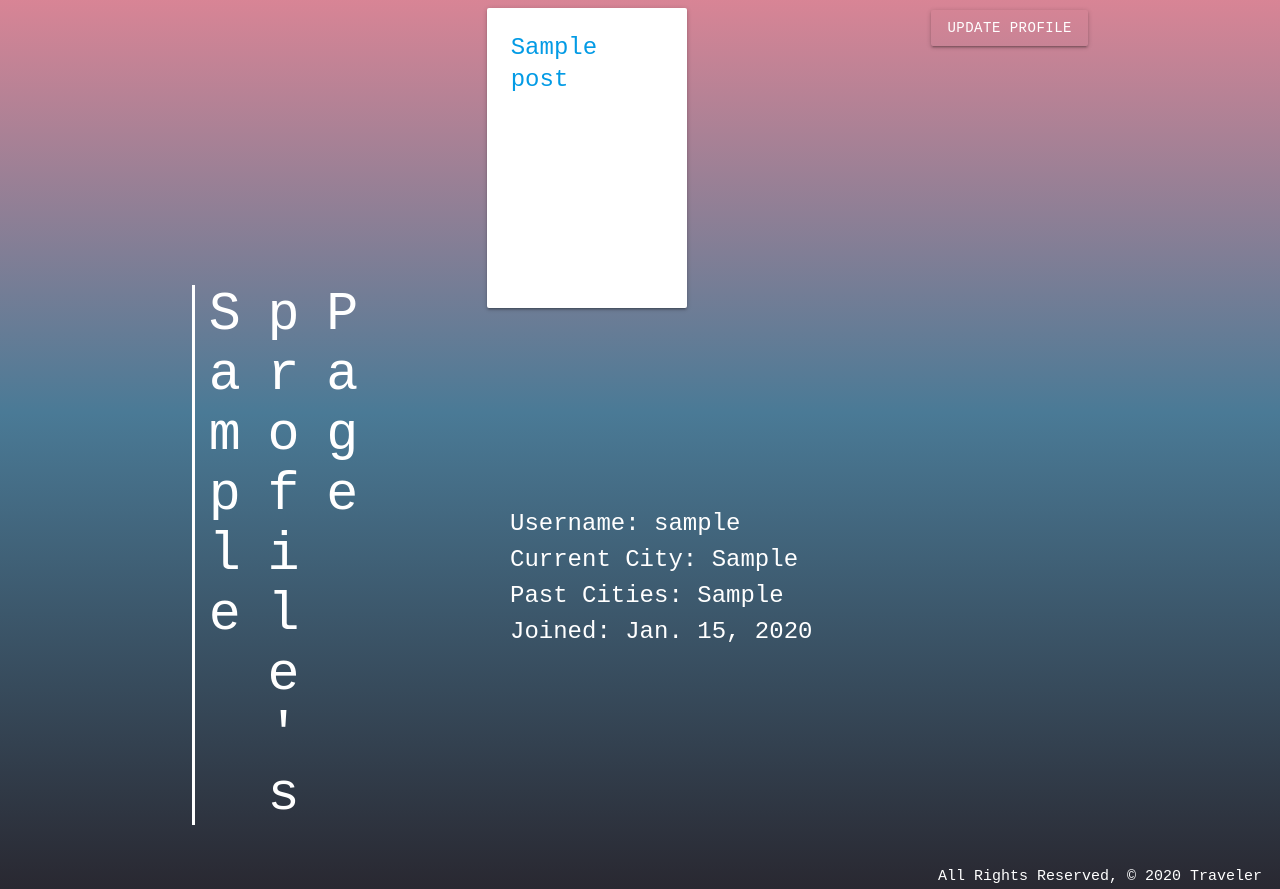
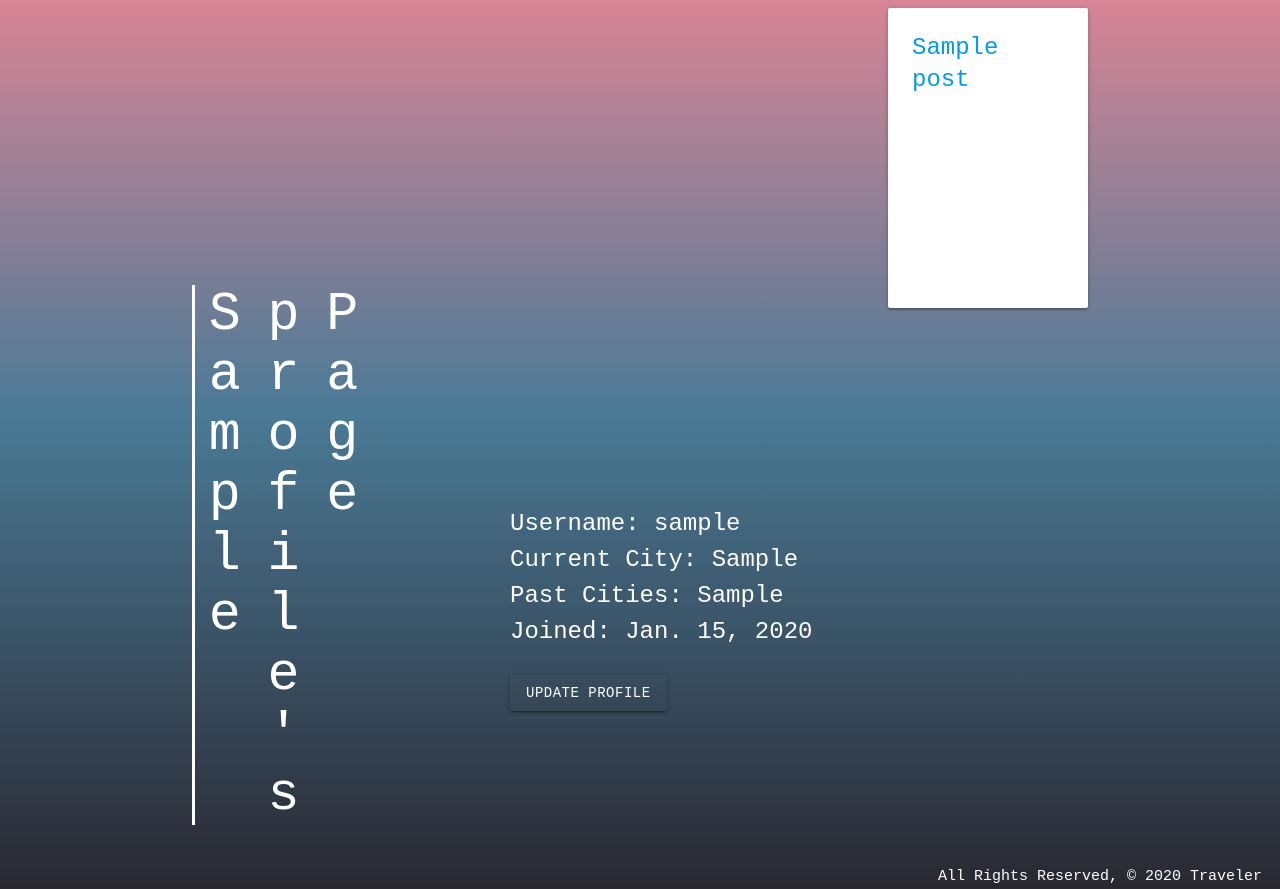
Before and after one commit to CSimoneCode/Project-Wayfarer, a Django app: page /profile/ in a window 1280 px wide. Shown: the part 64-953 px from the top of the page. Run offline with Django 3.2, Linux system fonts and the light colour scheme; a user stored in the database is signed in; tables that the repository leaves empty hold one stand-in row (values such as "Sample post").

Commit message:
Profile Index Page Button Fix

```diff
--- a/main_app/static/css/style.css
+++ b/main_app/static/css/style.css
@@ -144,6 +144,10 @@ label {
   font-size: x-large;
 }
 
+.profile-cont .btn {
+  margin-top: 25px;
+}
+
 footer {
   padding-top: 0;
   text-align: right;
--- a/main_app/static/css/style.scss
+++ b/main_app/static/css/style.scss
@@ -157,13 +157,15 @@ label {
     position: absolute;
     top: 570px;
     left: 500px;
+
     p {
         font-size: x-large;
     }
 
+    .btn {
+        margin-top: 25px;
+    }
 }
-
-
 
 // --------------------------------------- Footer
 footer {
--- a/main_app/templates/profiles/index.html
+++ b/main_app/templates/profiles/index.html
@@ -5,13 +5,6 @@
 <span  class="rotate">
   <h2>{{ profile.name }}'s Page</h2>
 </span>
-
-<div class="profile-cont">
-  <p>Username: {{ request.user }}</p>
-  <p>Current City: {{ profile.current_city }}</p>
-  <p>Past Cities: {{ profile.past_cities }}</p>
-  <p>Joined: {{ profile.join_date }}</p>
-</div>
 
 {% for post in posts %}
 <a href="{% url 'posts_detail' post.id %}">
@@ -26,5 +19,11 @@
 </a>
 {% endfor %}
 
-<a class="btn" href="{% url 'update_profile' %}">Update Profile</a>
+<div class="profile-cont">
+  <p >Username: {{ request.user }}</p>
+  <p >Current City: {{ profile.current_city }}</p>
+  <p >Past Cities: {{ profile.past_cities }}</p>
+  <p >Joined: {{ profile.join_date }}</p>
+  <a class="btn" href="{% url 'update_profile' %}">Update Profile</a>
+</div>
 {% endblock %}
```
Also changed, not shown: 1 other file.
